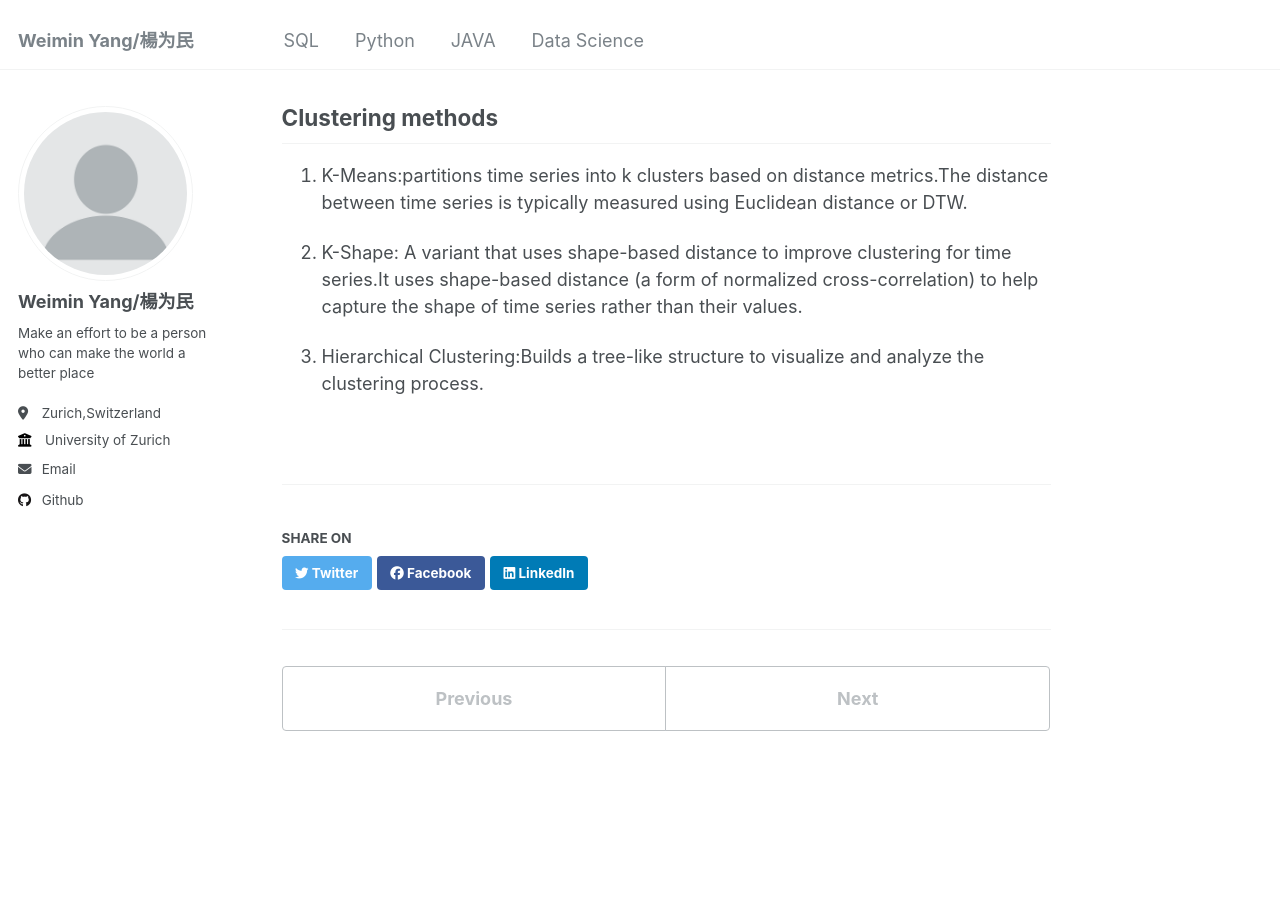
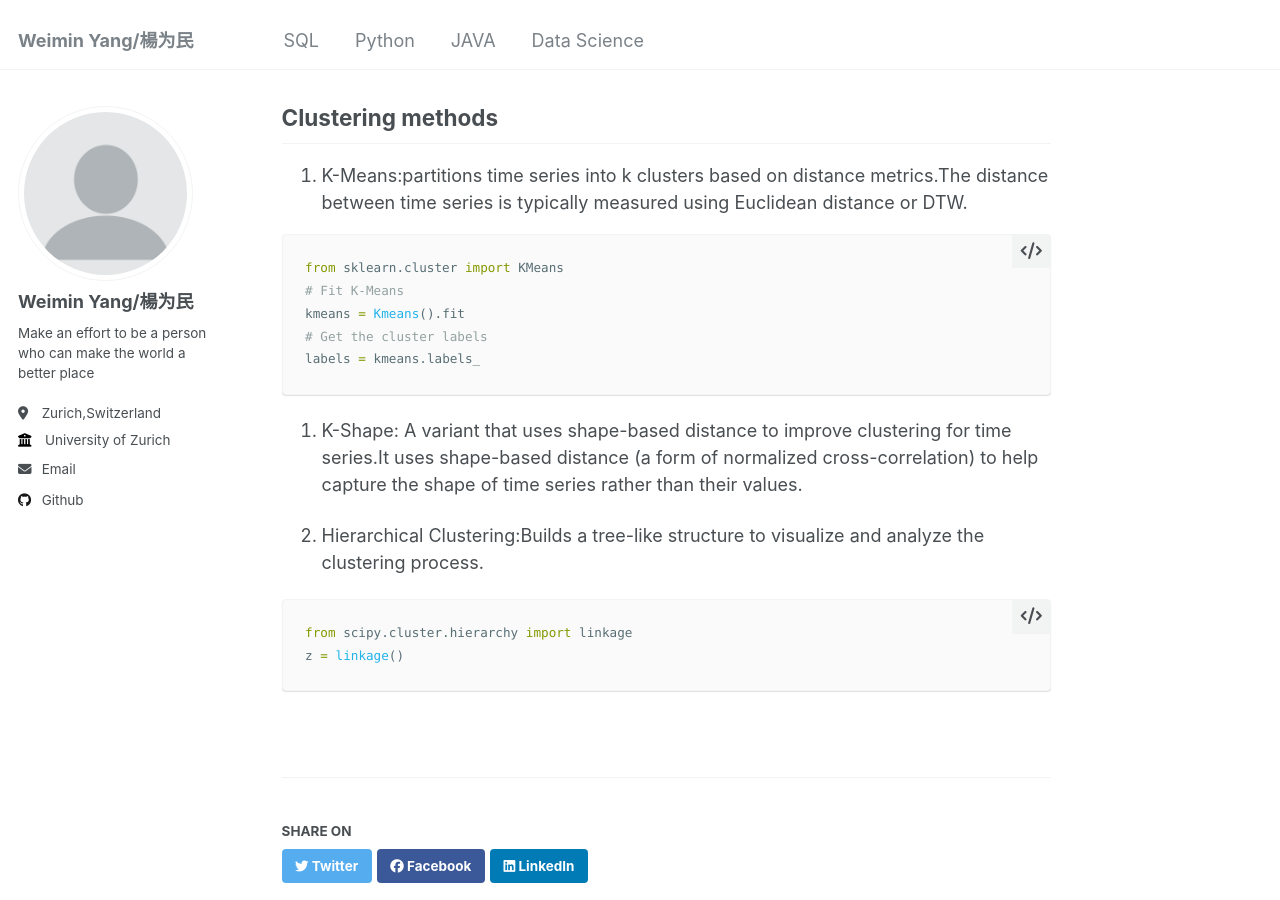
Before and after one commit to weimin3/weimin3.github-io, a Jekyll site: the page built from _Data_Science/Time_Series_Analysis.md, in a window 1280 px wide and 900 px high, scrolled down 2694 px. Built offline with Jekyll 4.4.1, drawn with Linux system fonts in a browser that asks for light colours.

Commit message:
Update Time_Series_Analysis.md

````diff
--- a/_Data_Science/Time_Series_Analysis.md
+++ b/_Data_Science/Time_Series_Analysis.md
@@ -85,7 +85,20 @@ Pearson Correlation: 1.0
 ## Clustering methods
 1. K-Means:partitions time series into k clusters based on distance metrics.The distance between time series is typically measured using Euclidean distance or DTW.
 
+```python
+from sklearn.cluster import KMeans
+# Fit K-Means
+kmeans = Kmeans().fit
+# Get the cluster labels
+labels = kmeans.labels_
+```
 
 2. K-Shape: A variant that uses shape-based distance to improve clustering for time series.It uses shape-based distance (a form of normalized cross-correlation) to help capture the shape of time series rather than their values.
 
+
 3. Hierarchical Clustering:Builds a tree-like structure to visualize and analyze the clustering process.
+
+```python
+from scipy.cluster.hierarchy import linkage
+z = linkage()
+```
````
